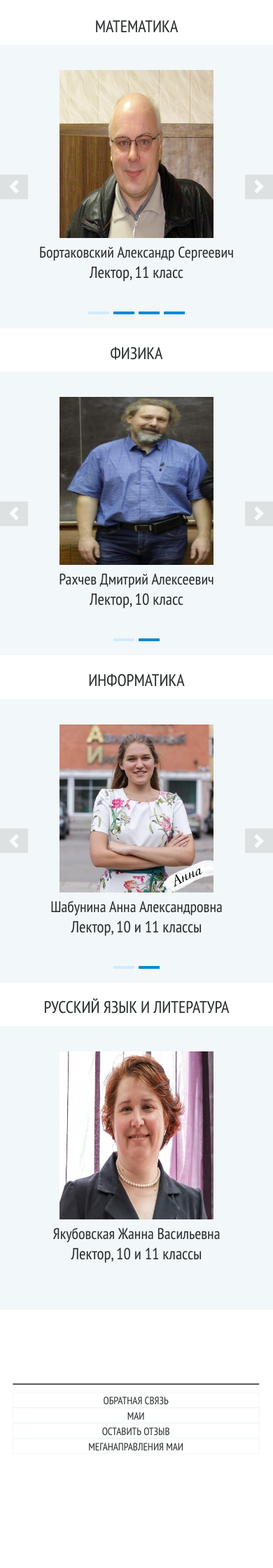
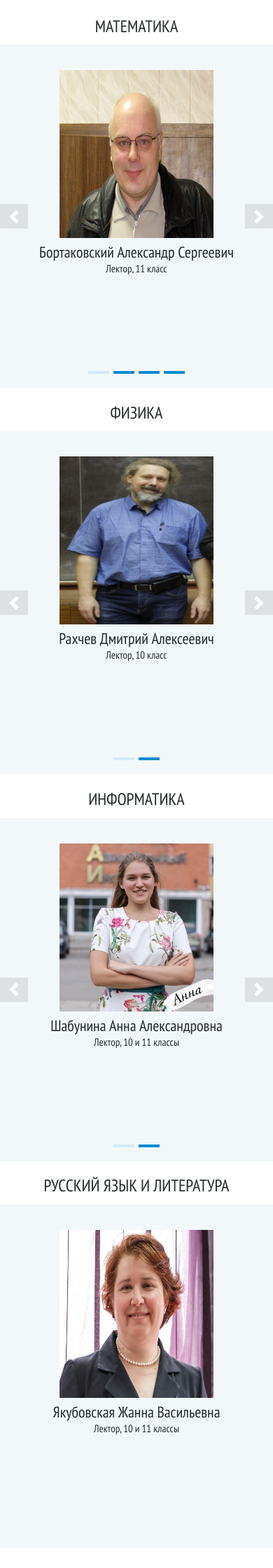
Before and after one commit to armilyutina/pmschool, a Django app: page /teachers/ in a window 390 px wide. Shown: the part 428-2668 px from the top of the page at 70% size. Run offline with Django 3.2, Linux system fonts and the light colour scheme; some libraries are stand-ins or nearby versions.

Commit message:
commit 1/0

```diff
--- a/main/static/main/css/style.css
+++ b/main/static/main/css/style.css
@@ -769,7 +769,7 @@ dl {
 }
 
 .slider__item {
-	min-height: 405px;
+	min-height: 490px;
 	overflow: hidden;
 	position: relative;
 }
@@ -1515,7 +1515,7 @@ dl {
 	}
 
 	.slider__item {
-		height: 220px;
+		height: 290px;
 	}
 
 	.slider__item_inner {
@@ -1548,7 +1548,7 @@ dl {
 	}
 
 	.slider__item_text, .slider__item_post{
-
+		font-size: 15px;
 	}
 
 	.slider__control {
```
